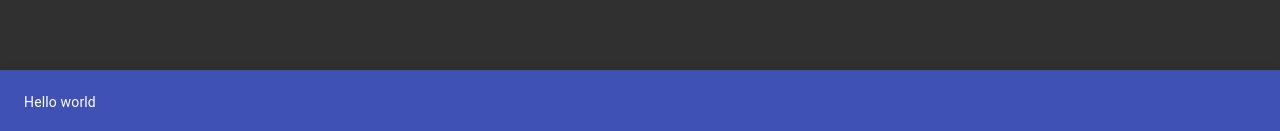
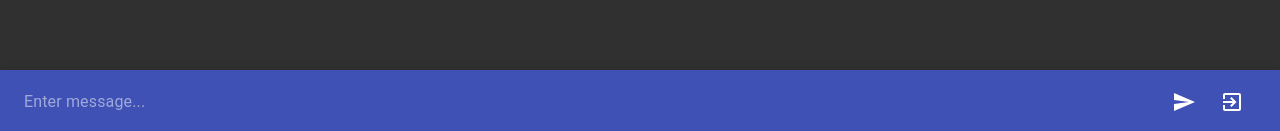
Before and after one commit to jzarzeckis/chat-playground, a React (Create React App) app: page /chat in a window 1280 px wide. Shown: the part 666-797 px from the top of the page. Built offline with nearby package versions, Linux system fonts and the light colour scheme.

Commit message:
Add text input and buttons

```diff
--- a/src/components/Chat.tsx
+++ b/src/components/Chat.tsx
@@ -1,13 +1,16 @@
 import React from 'react';
 import { makeStyles } from '@material-ui/core/styles';
 import Paper from '@material-ui/core/Paper';
-import Typography from '@material-ui/core/Typography';
 import List from '@material-ui/core/List';
 import AppBar from '@material-ui/core/AppBar';
 import Toolbar from '@material-ui/core/Toolbar';
+import InputBase from '@material-ui/core/InputBase';
 import { ChatItem } from '../interfaces/client';
 import { ChatMessage } from './chat/ChatMessage';
 import { RoomEvent } from './chat/RoomEvent';
+import IconButton from '@material-ui/core/IconButton';
+import ExitToAppIcon from '@material-ui/icons/ExitToApp';
+import SendIcon from '@material-ui/icons/Send'
 
 const useStyles = makeStyles(theme => ({
   messagePaper: {
@@ -17,7 +20,10 @@ const useStyles = makeStyles(theme => ({
     top: 'auto',
     bottom: 0
   },
-  list: {}
+  textInput: {
+    flexGrow: 1
+  },
+  actions: {}
 }));
 
 const dummy: ChatItem[] = [
@@ -29,7 +35,7 @@ export const Chat: React.FC = () => {
   const classes = useStyles();
   return <>
     <Paper className={classes.messagePaper}>
-      <List className={classes.list}>
+      <List>
         {dummy.map((item, idx) => item.type === 'message' ?
           <ChatMessage key={idx} {...item} /> :
           <RoomEvent key={idx} {...item} />
@@ -37,7 +43,18 @@ export const Chat: React.FC = () => {
       </List>
     </Paper>
     <AppBar position="fixed" className={classes.appBar}>
-      <Toolbar>Hello world</Toolbar>
+      <Toolbar>
+        <div className={classes.textInput}>
+          <InputBase
+            autoFocus
+            placeholder="Enter message..."
+          />
+        </div>
+        <div className={classes.actions}>
+          <IconButton aria-label="Send"><SendIcon /></IconButton>
+          <IconButton aria-label="Exit chat"><ExitToAppIcon /></IconButton>
+        </div>
+      </Toolbar>
     </AppBar>
   </>;
 };
```
